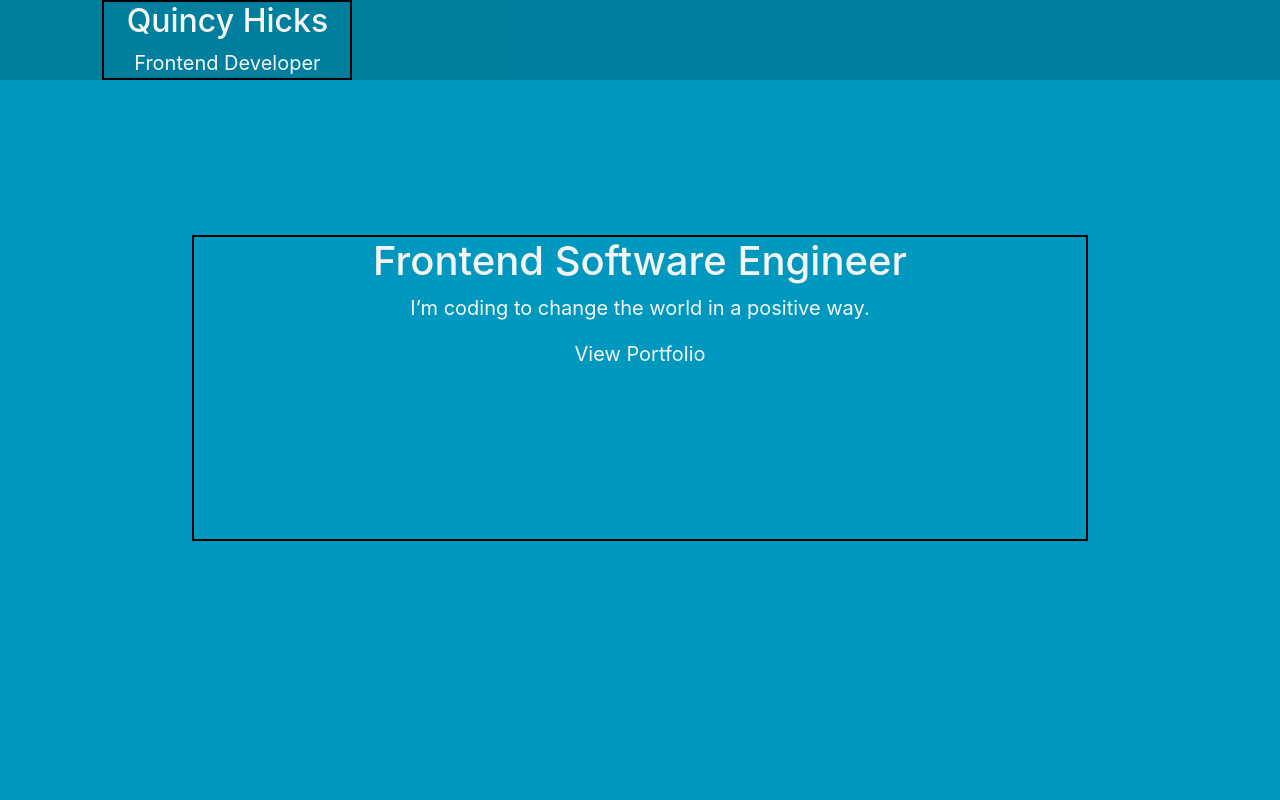
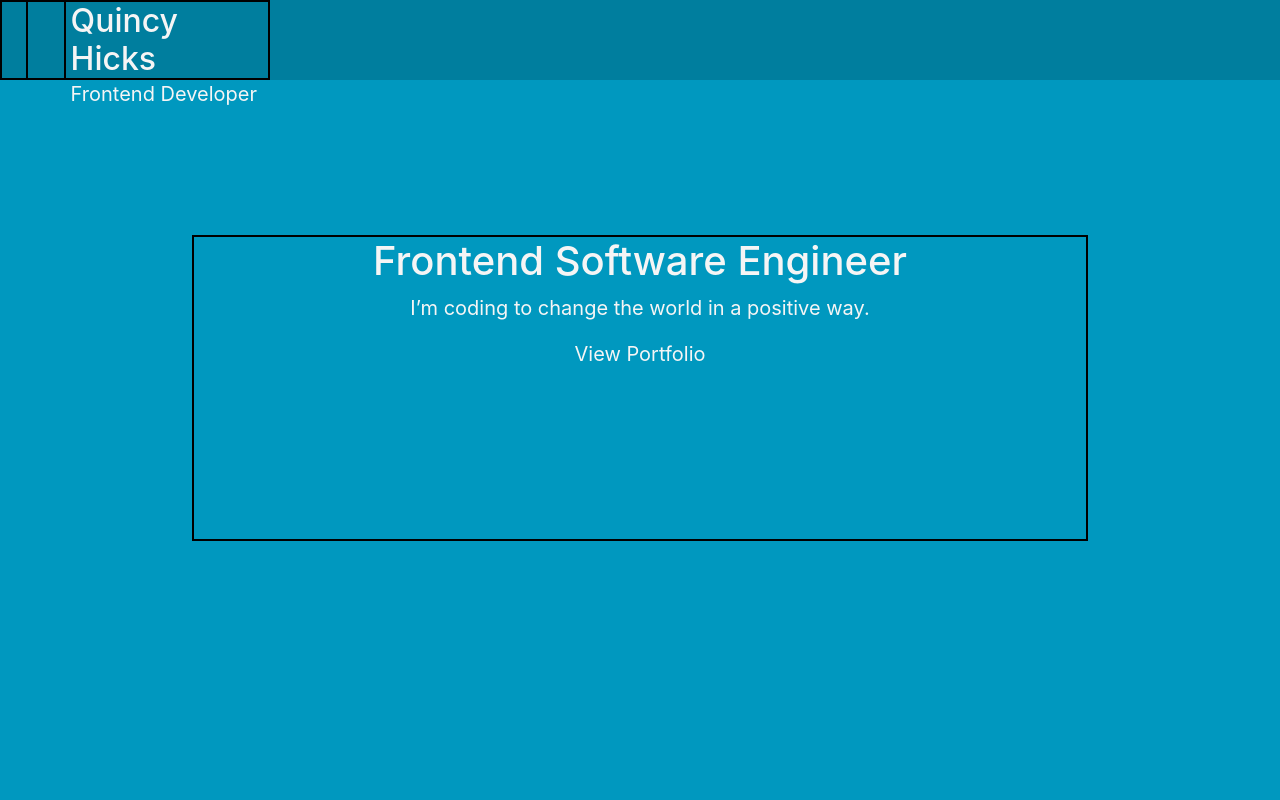
Before and after one commit to qdh6159/new-portfolio, a React (Create React App) app: page / in a window 1280 px wide. Shown: the top 800 px of the page. Built offline with nearby package versions, Linux system fonts and the light colour scheme.

Commit message:
Update Nav elements

```diff
--- a/src/components/Nav.jsx
+++ b/src/components/Nav.jsx
@@ -17,6 +17,7 @@ const MyNav = (props) => {
   return (
     <div >
       <nav class="myNav">
+      <div class="myLogo"></div>
           <div class="myName">
             <h2 class="navName">Quincy Hicks</h2>
             <p>Frontend Developer</p>
--- a/src/index.css
+++ b/src/index.css
@@ -237,10 +237,20 @@ button {
 .myName{
   border: 2px solid black;
   height: 100%;
-  width: 250px;
-  margin-left: 8%;
+  width: 270px;
+  margin-left: 0%;
+  text-align: left;
 
 }
 .navName{
   color: whitesmoke;
+  display: inline;
 }
+.myLogo{
+  border: 2px solid black;
+  height: 100%;
+  width: 40px;
+  margin-left: 2%;
+  margin-right: 5px;
+  float: left;
+}
```
